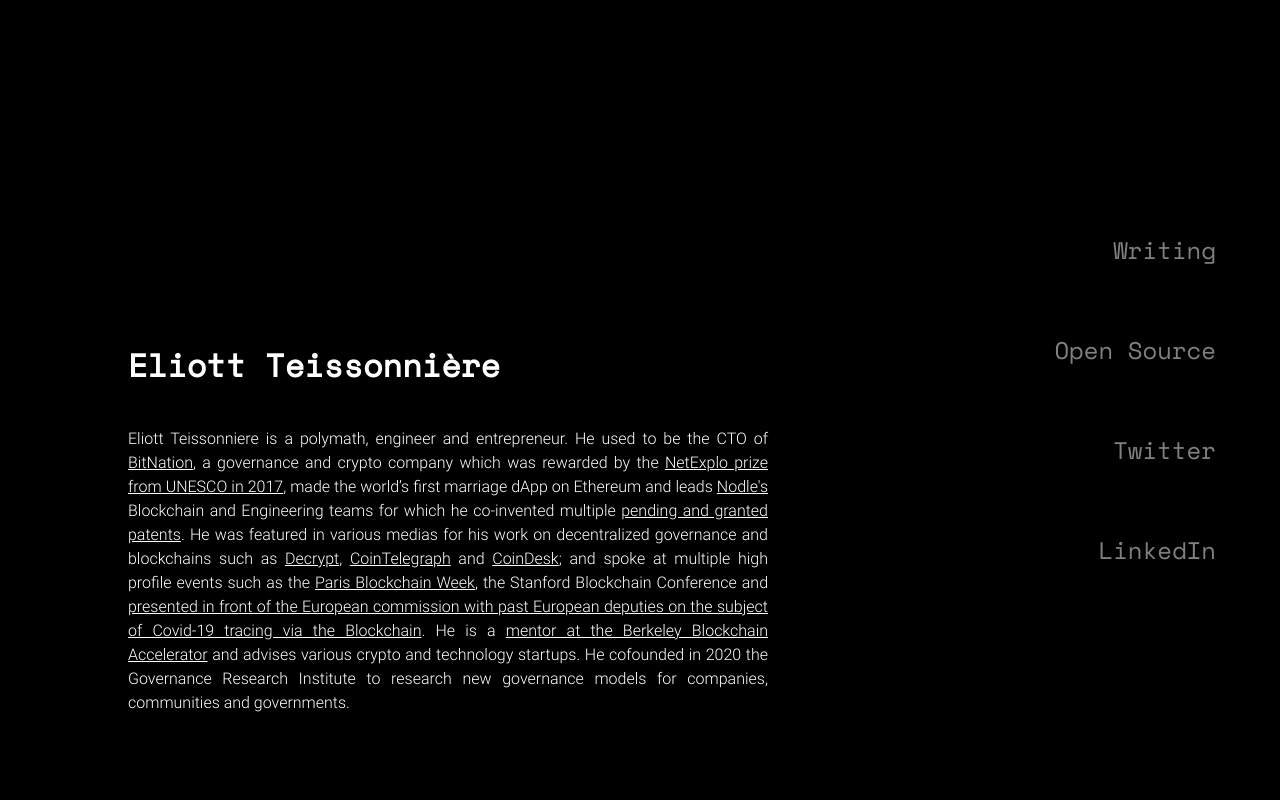
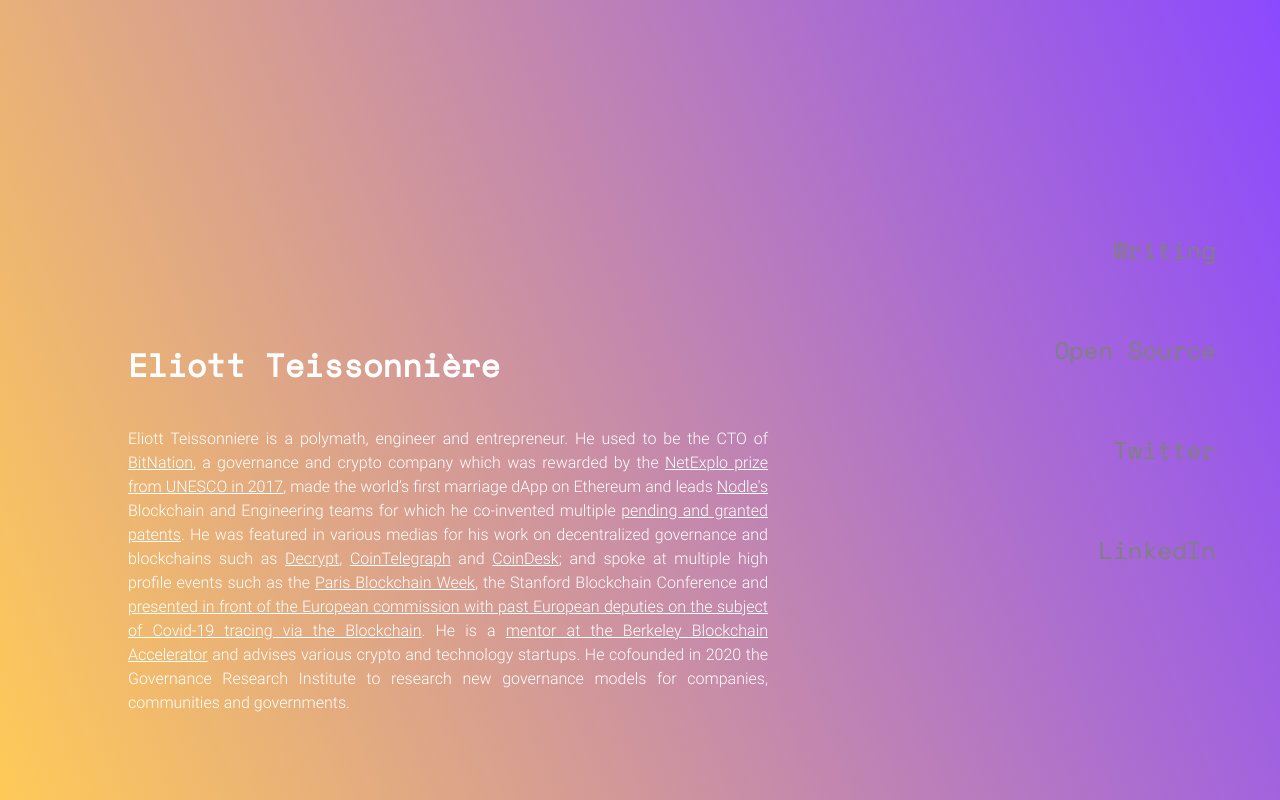
Before and after one commit to ETeissonniere/eliottteissonniere.com, a Next.js app: page / in a window 1280 px wide. Built offline with nearby package versions, Linux system fonts and the light colour scheme.

Commit message:
popping gradient

```diff
--- a/css/index.module.css
+++ b/css/index.module.css
@@ -3,18 +3,7 @@
   height: 100vh;
   width: 100vw;
   z-index: -1;
-  background: rgba(0, 0, 0, 0.6);
-}
-
-.bgWrap::after {
-  content: '';
-  background: rgba(0, 0, 0, 0.6);
-  position: absolute;
-  top: 0;
-  left: 0;
-  right: 0;
-  bottom: 0;
-  z-index: 1;
+  background-image: linear-gradient(68.2deg, rgba(255, 202, 88, 1) 0%, rgba(139, 73, 255, 1) 100.2%);
 }
 
 .presentationContainer {
```
